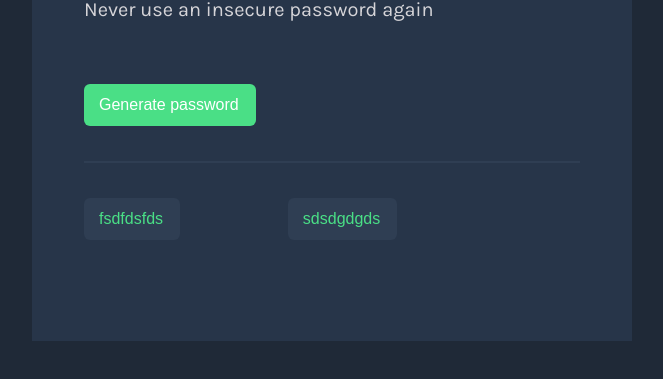
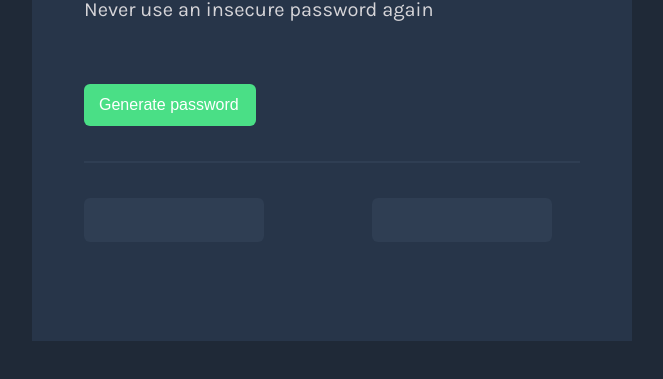
Before and after one commit to OlgaMinaievaWebDev/Password-Generator, a plain HTML site: page index.html in a window 1280 px wide. Shown: the part 269-648 px from the top of the page, without its empty margins (308-971 px from the left). Drawn offline with Linux system fonts and the light colour scheme.

Commit message:
modified

```diff
--- a/index.html
+++ b/index.html
@@ -12,8 +12,8 @@
       <p>Never use an insecure password again</p>
       <button class="btn" id="generate">Generate password</button>
       <div class="line"></div>
-      <button class="btn" id="passwordOne">fsdfdsfds</button>
-      <button class="btn" id="passwordTwo">sdsdgdgds</button>
+      <button class="btn" id="passwordOne"></button>
+      <button class="btn" id="passwordTwo"></button>
     </div>
     <script src="app.js"></script>
   </body>
--- a/style.css
+++ b/style.css
@@ -70,6 +70,8 @@ p {
 
 #passwordOne,
 #passwordTwo {
+ width: 30%;
+ height: 8%;
   margin-top: 35px;
   margin-right: 52px;
   background-color: #2f3e53;
```
